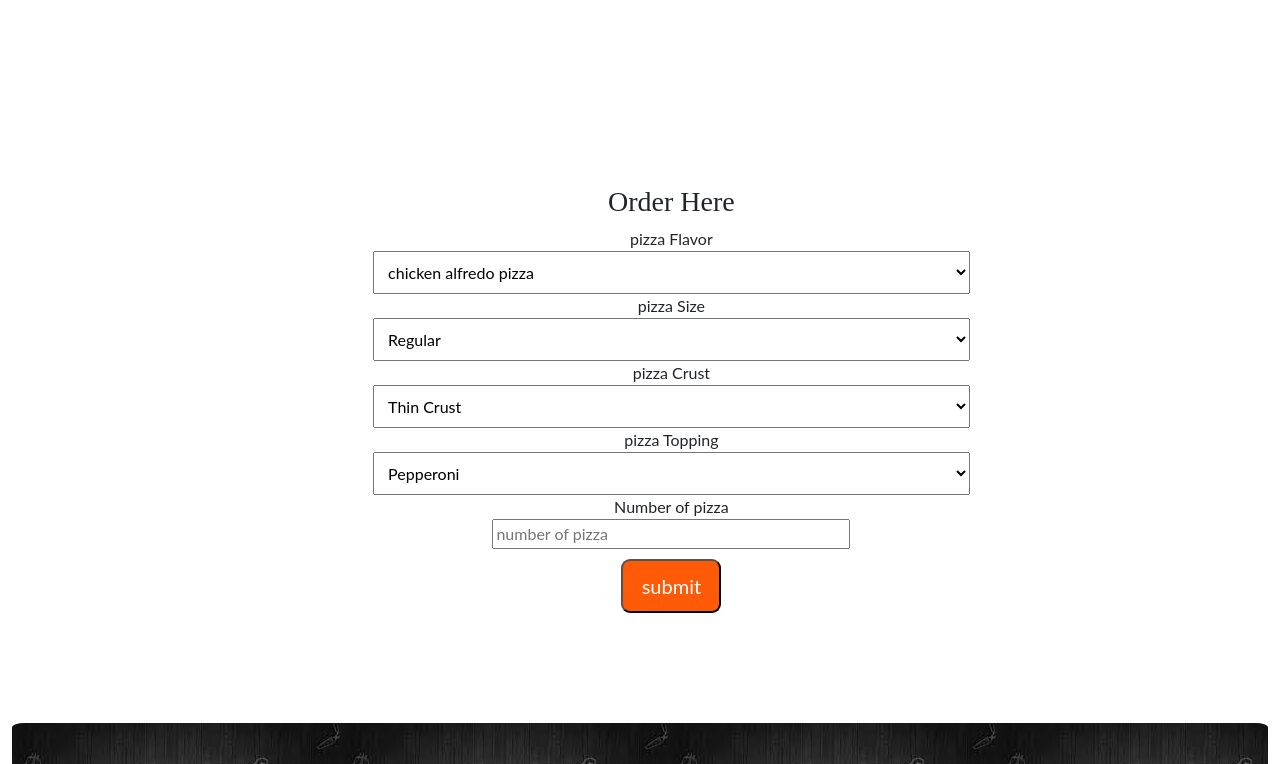
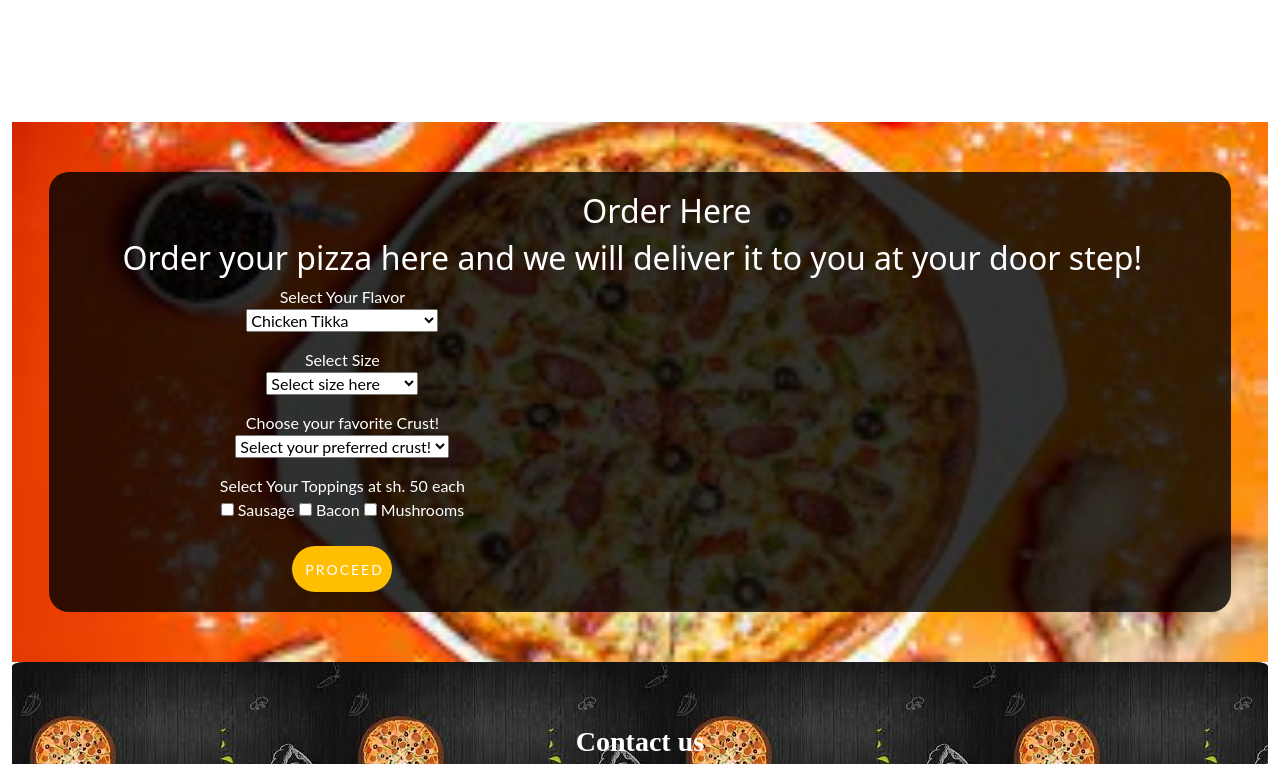
Before and after one commit to mwendaB/pizzaplug, a plain HTML site: page index.html in a window 1280 px wide. Shown: the part 1376-2140 px from the top of the page. Drawn offline with Linux system fonts and the light colour scheme.

Commit message:
work on form

```diff
--- a/css/style.css
+++ b/css/style.css
@@ -84,39 +84,75 @@
   text-align: center;
   padding-bottom: 10%;
 }
-#order{
-  border-radius: 20px;
-  align-items: center;
+
+form {
+width: 100%;
   text-align: center;
-  border: #333;
-  padding-top: 5%;
-  padding-bottom: 8%;
-  padding-left: 5%;
-
+  font-family: 'Lato', sans-serif;
+}
+.order{
+  background-attachment: fixed;
+  background-image: url("/pizzaimgs/pizza3.jpeg");
+  background-position: center;
+  background-size: cover;
+  background-repeat: no-repeat;
+  color: white;
+  padding-top: 4%;
+  padding-bottom: 4%;
+}
+.order-overlay{
+  background-color: rgba(0, 0, 0, 0.8);
+  margin-left: 2%;
+  margin-right: 2%;
+  padding-bottom: 20px;
+  padding-left: 6%;
+}
+.choise{
+  display: none;
+  padding-left: 2%;
+  padding-right: 2%;
+}
+.deliver{
+  display: none;
 }
 
-
-
-form{
-
-
-  font-family: 'Lato', sans-serif;
+.delivery{
+  display: none;
+  padding-left: 10%;
+  padding-right: 10%;
 }
-
-
-.flavors,
-.sizes,
-.crust,
-.toppings{
-
-    width: 50%;
-
-    padding: 10px;
-    color: aliceblue solid;
-    font-size: 1rem;
+td,th{
+  font-size: 20px;
+  color: white;
 }
-#quantity{
-  width: 30%;
+.choise h2{
+  color:orange;
+  text-align: left;
+}
+#your-orders{
+  color: white;
+  font-size: 30px;
+}
+#addedprice{
+  display: none;
+}
+#finallmessage{
+  display: none;
+  padding-top: 10%;
+  padding-right: 10%;
+  padding-left: 10%;
+  font-size: 28px;
+}
+#regards{
+  text-align: center;
+  color: aliceblue;
+}
+#information{
+  padding-top: 5%;
+  font-size: 22px;
+  padding-right: 8%;
+  padding-left: 5%;
+  color: #ffa500;
 }
 .button{
   padding: 10px;
@@ -136,6 +172,13 @@ form{
   color: black;
   transition: 0.78s;
 }
+.inline{
+  display: inline;
+}
+.section{
+  width: 100%;
+
+}
 
 #contact{
    background-image: url("/pizzaimgs/back3.jpeg");
@@ -154,6 +197,29 @@ form{
   font-weight: 700;
 }
 
+.order-summary h1, .summary, .contact {
+  color: #000;
+  font-family: 'Love Ya Like A Sister', cursive;
+  margin-top: 30px;
+}
+
+button[type=submit], .deliver {
+  color: #fff;
+  text-decoration: none;
+  text-transform: uppercase;
+  display: inline-block;
+  letter-spacing: 2px;
+  background-color: #ffbf00;
+  outline: none;
+  padding: 12.5px 13px;
+  border: none;
+  border-radius: 33px;
+  font-size: 14px;
+}
+.deliver {
+  margin: 10px;
+}
+
 footer{
   text-align: center;
   padding-top: 30px;
--- a/index.html
+++ b/index.html
@@ -68,66 +68,112 @@
         </div>
      </div>
 
-       <div id="order">
 
-         <h3 class="ord">Order Here</h3>
-
-         <div class="jumbotron" id="orders">
-            <form class="center" id="text-center">
-            <div>
-              <label>pizza Flavor</label><br>
-              <select class="flavors" id="flavor" required><br>
-                <option label="chicken alfredo pizza" value="800">Chicken Alfredo Pizza</option>
-                <option label="Taco Quesadila Pizza" value="1200">Taco Quesadila Pizza</option>
-                <option label="Mushrooms" value="350">Mushrooms</option>
-                <option label="Macaroni And Cheese Pizza" value="700">Macaroni And Cheese Pizza</option>
-                <option label="Beef pizza" value="500">Beef pizza</option>
-                <option label="Sausage pizza" value="650">Sausage pizza</option>
+     <div class="container-fluid order" id="make-order">
+        <div class="order-overlay">
+          <div class="controls-top text-center" id="Order-now">
+            <h2>Order Here</h2>
+          </div>
+          <h2>Order your pizza here and we will deliver it to you at your door step!</h2>
+          <div class="row">
+              <div class="col-sm-5">
+                <form action="">
+                    <label for="select">Select Your Flavor</label>
+                    <div class="section">
+                    <select class="browser-default custom-select custom-select-md mb-3 name">
+                      <!-- <option selected value="choose">Choose your flavor</option> -->
+                      <option value="Chicken Tikka">Chicken Tikka</option>
+                      <option value="PeriPeri Pizza">PeriPeri Pizza</option>
+                      <option value="Raspberry Dessert Pizza">Raspberry Dessert Pizza</option>
+                      <option value="Chicken Alfredo Pizza">Chicken Alfredo Pizza</option>
+                      <option value="Sunchoke Pizza">Sunchoke Pizza</option>
+                      <option value="Buffalo Chicken Sticks">Buffalo Chicken Sticks</option>
                     </select>
                      </div>
 
-              <div>
-              <label>pizza Size</label><br>
-              <select class="sizes" id="size" required><br>
-          <option label="Regular" value="300">Regular</option>
-          <option label="Medium" value="600">Medium</option>
-          <option label="Large" value="1200">Large</option>
+                  <label for="select">Select Size</label>
+                  <div class="section">
+                  <select class="browser-default custom-select custom-select-md mb-3" id="size">
+                    <option selected value="0">Select size here</option>
+                    <option value="large">Large -- sh. 1200</option>
+                    <option value="medium">Medium -- sh. 850</option>
+                    <option value="small">Small -- sh. 600</option>
                   </select>
                   </div>
-
-        <div>
-        <label>pizza Crust</label><br>
-        <select class="crust" id="crust" required><br>
-          <option label="Thin Crust" value="150">Thin Crust</option>
-          <option label="Thick Crust" value="200">Thick Crust</option>
-          <option label="Deep Crust" value="380">Deep Crust</option>
-          <option label="Cheese Filled Crust" value="500">Cheese Filled Crust</option>
-          <option label="Stuffed Crust" value="345">Stuffed Crust</option>
+                  <label for="crust">Choose your favorite Crust!</label>
+                  <div class="section">
+                    <select class="browser-default custom-select custom-select-md mb-3" id="crust">
+                        <option selected value="0">Select your preferred crust!</option>
+                      <option value="Crispy">Crispy -- sh. 200</option>
+                      <option value="Stuffed">Stuffed -- sh. 150</option>
+                      <option value="Gluten-free">Gluten-free-- sh. 180</option>
                     </select>
                     </div>
+                  <label for="Toppings">Select Your Toppings at sh. 50 each</label><br>
+                    <div class="inline">
+                      <input type="checkbox" class="input1" id="Sausage" value="Sausage" name="toppings">
+                      <label class="custom-control-label" for="Sausage">Sausage</label>
+                    </div>
+                    <div class="inline">
+                      <input type="checkbox" class="input1" id="Bacon" value="Bacon" name="toppings">
+                      <label class="custom-control-label" for="Bacon">Bacon</label>
+                    </div>
+                    <div class="inline">
+                      <input type="checkbox" class="input1" id="Mushrooms" value="Mushrooms" name="toppings">
+                      <label class="custom-control-label" for="Mushrooms">Mushrooms</label>
+                    </div>
+                    <br><br>
+                  <button type="submit" class="btn btn-orange proceed">Proceed</button>
 
-        <label>pizza Topping</label>
-        <div>
-        <select class="toppings" id="topping" required><br>
-          <option label="Pepperoni" value="100">Pepperoni</option>
-          <option label="Mushrooms" value="300">Mushrooms</option>
-          <option label="Onions" value="120">Onions</option>
-          <option label="Sausage" value="124">Sausage</option>
-          <option label="Green peppers" value="80">Green peppers</option>
-        </select>
+                </form>
               </div>
-
-        <label>Number of pizza</label>
-        <div>
-        <input value="" required placeholder="number of pizza" id="quantity"></input>
-        <div class="button">
-          <button type="submit" id="btn"  label="">submit</button>
+              <div class="col-sm-7">
+                <div class="choise">
+                  <h2>Your Order is:</h2>
+                  <div id="your-orders">
+                    <table class="table table-sm  pizzatable">
+                      <thead>
+                        <tr>
+                          <th scope="col">Name</th>
+                          <th scope="col">Size</th>
+                          <th scope="col">Crust</th>
+                          <th scope="col">Topping</th>
+                          <th scope="col">Total</th>
+                        </tr>
+                      </thead>
+                      <tbody id="ordersmade">
+                        <tr>
+                          <td id="pizzaname"></td>
+                          <td id="pizzasize"></td>
+                          <td id="pizzacrust"></td>
+                          <td id="pizzatopping"></td>
+                          <td id="totals"></td>
+                        </tr>
+                      </tbody>
+                    </table>
+                    <p id="pizzatotal"></p>
+                    <p id="totalbill"></p>
+                    <p id="addedprice">Delivery will cost sh. 150</p>
+                    <p id="finallmessage"></p>
+                  </div>
+                  <button class="btn btn-orange addPizza">Add Pizza</button>
+                  <button class="btn btn-orange" id="checkout">Checkout</button>
+                  <button class="btn btn-orange deliver">Home delivery?</button>
+                </div>
+                <div class="delivery">
+                    <form action="">
+                      <div class="form-group">
+                        <input type="text" id="name" class="form-control mb-3" placeholder="Name">
+                        <input type="number" id="phone" class="form-control mb-3" placeholder="Pnone Number">
+                        <input type="text" id="location" class="form-control mb-3" placeholder="Location for delivery">
+                        <button class="btn btn-orange" id="final-order">Place Order</button>
                       </div>
                     </form>
                 </div>
               </div>
           </div>
-
+        </div>
+      </div>
 
 
 
```
Also changed, not shown: script.js (+24 -0 lines). Lines whose indentation alone changed are shown as unchanged.
